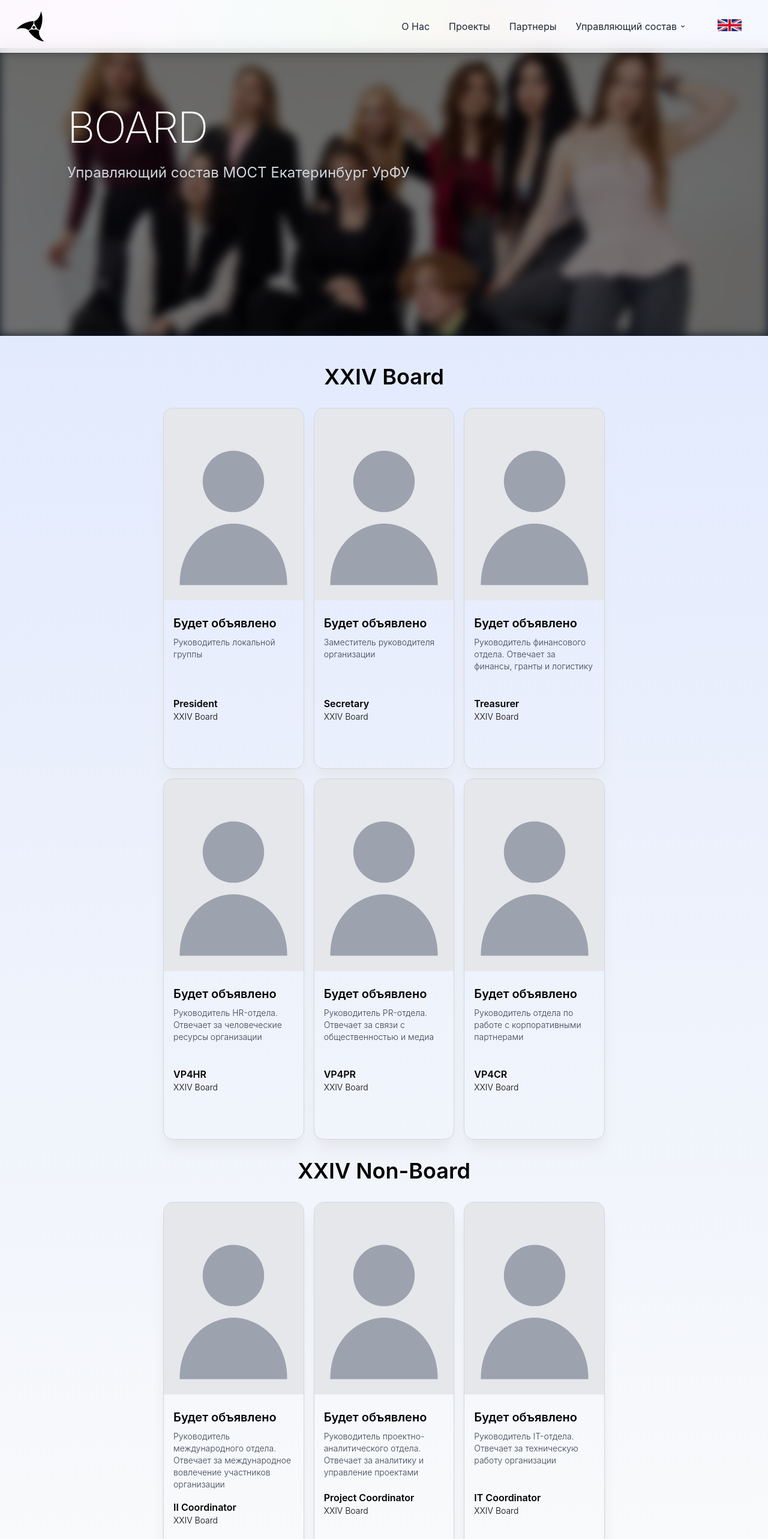
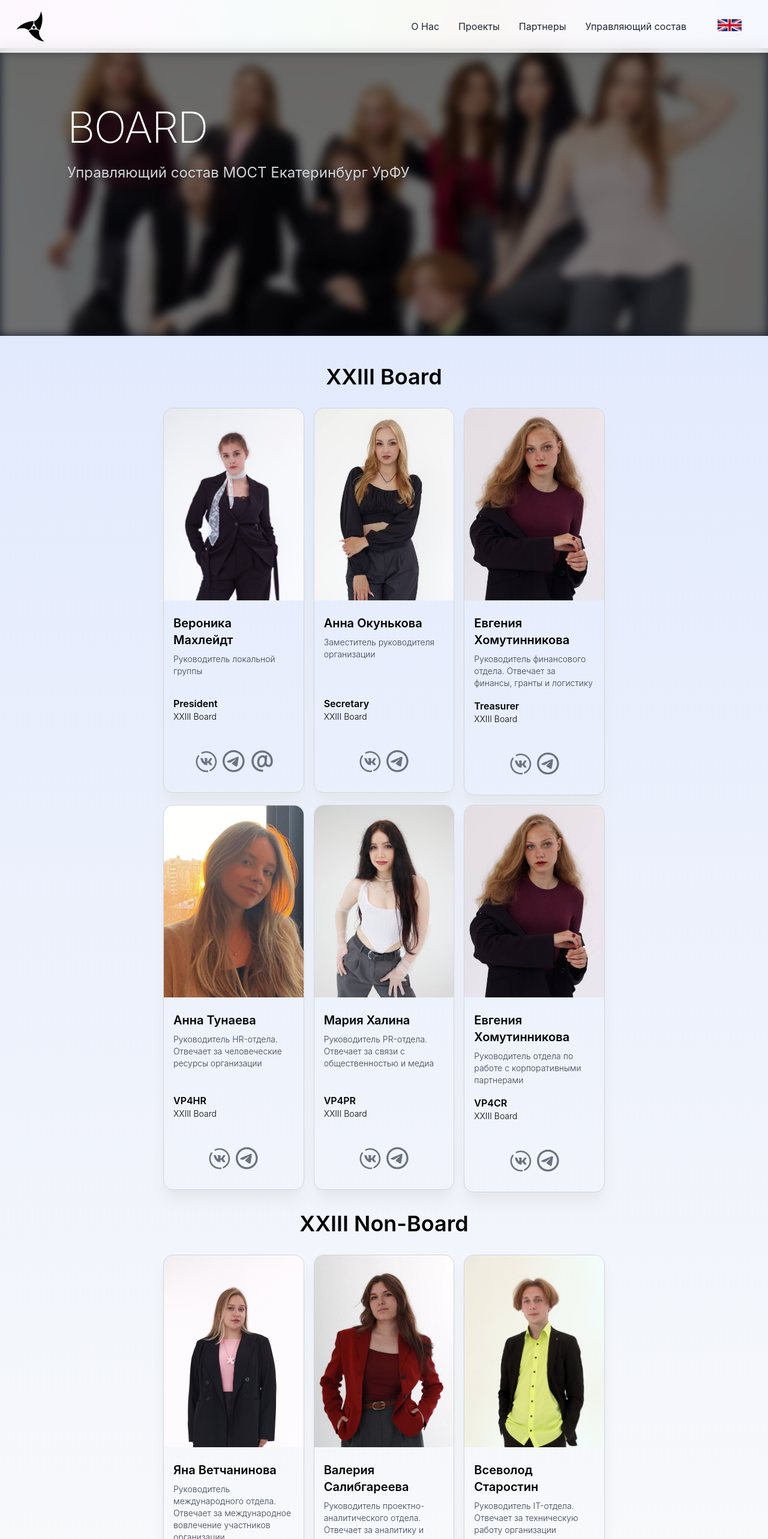
Before and after one commit to S3V04KA/new-best-site, an Angular app: page /board in a window 1280 px wide. Before the commit this address led to /board/24. Shown: the top 2566 px of the page at 60% size. Built offline with nearby package versions, Linux system fonts and the light colour scheme.

Commit message:
Revert "Add board selector dropdown, introduce placeholder Board XXIV"
This reverts commit caf635a8fde37f1e71f9013fd7441fea5343c0ef.

```diff
--- a/src/app/app.routes.ts
+++ b/src/app/app.routes.ts
@@ -3,8 +3,7 @@
 
 export const routes: Routes = [
   { path: '', component: HomeComponent },
-  { path: 'board', redirectTo: 'board/24', pathMatch: 'full' },
-  { path: 'board/:boardId', loadComponent: () => import('./board/board.component').then(m => m.BoardComponent) },
+  { path: 'board', loadComponent: () => import('./board/board.component').then(m => m.BoardComponent) },
   { path: 'aoa', loadComponent: () => import('./aoa/aoa.component').then(m => m.AoaComponent) },
   { path: 'mark', loadComponent: () => import('./markhack/markhack.component').then(m => m.MarkhackComponent) },
   { path: '**', loadComponent: () => import('./not-found/not-found.component').then(m => m.NotFoundComponent) },
--- a/src/app/board/board-members-list.component.ts
+++ b/src/app/board/board-members-list.component.ts
@@ -1,4 +1,4 @@
-import { Component, Input, inject } from '@angular/core';
+import { Component, inject } from '@angular/core';
 import { LanguageService } from '../services/language.service';
 import { BoardMember } from '../models/types';
 import { BoardMemberCardComponent } from './board-member-card.component';
@@ -11,13 +11,13 @@
     <section class="m-auto relative flex items-center justify-center"
       style="background: linear-gradient(179deg, #E2EAFDFF 0%, #073AFF00 97%)">
       <div class="min-h-screen py-8 lg:w-[60%]">
-        <p class="text-center text-4xl font-semibold py-4">{{ lang.t[boardTitleKey] }}</p>
+        <p class="text-center text-4xl font-semibold py-4">{{ lang.t['boardXXII'] }}</p>
         <div class="p-4 gap-4 grid grid-cols-1 sm:grid-cols-1 lg:grid-cols-3 select-none">
           @for (member of boardMembers; track member.id) {
             <app-board-member-card [member]="member" />
           }
         </div>
-        <p class="text-center text-4xl font-semibold py-4">{{ lang.t[nonBoardTitleKey] }}</p>
+        <p class="text-center text-4xl font-semibold py-4">{{ lang.t['nonBoardXXII'] }}</p>
         <div class="p-4 gap-4 grid grid-cols-1 sm:grid-cols-2 lg:grid-cols-3 select-none">
           @for (member of nonBoardMembers; track member.id) {
             <app-board-member-card [member]="member" />
@@ -28,26 +28,9 @@
   `
 })
 export class BoardMembersListComponent {
-  @Input() boardId = '24';
   lang = inject(LanguageService);
 
-  get boardTitleKey(): string {
-    return this.boardId === '23' ? 'boardXXII' : 'boardXXIV';
-  }
-
-  get nonBoardTitleKey(): string {
-    return this.boardId === '23' ? 'nonBoardXXII' : 'nonBoardXXIV';
-  }
-
-  get boardMembers(): BoardMember[] {
-    return this.boardId === '23' ? this.board23Members : this.board24Members;
-  }
-
-  get nonBoardMembers(): BoardMember[] {
-    return this.boardId === '23' ? this.board23NonBoardMembers : this.board24NonBoardMembers;
-  }
-
-  board23Members: BoardMember[] = [
+  boardMembers: BoardMember[] = [
     { id: 1, nameKey: 'president', position: 'President', roleKey: 'presidentRole', boardKey: 'boardXXII', image: '/images/Nika.jpg', social: [{ type: 'vk', url: 'https://vk.com/v.machleidt', icon: 'vk' }, { type: 'telegram', url: 'https://t.me/v_sio', icon: 'telegram' }, { type: 'mail', url: 'mailto:veronika.machleidt@gmail.com', icon: 'mail' }] },
     { id: 2, nameKey: 'secretary', position: 'Secretary', roleKey: 'secretaryRole', boardKey: 'boardXXII', image: '/images/Anna.jpg', social: [{ type: 'vk', url: 'https://vk.com/prprprrrr', icon: 'vk' }, { type: 'telegram', url: 'https://t.me/peachif1', icon: 'telegram' }] },
     { id: 3, nameKey: 'treasurer', position: 'Treasurer', roleKey: 'treasurerRole', boardKey: 'boardXXII', image: '/images/Jenya.jpg', social: [{ type: 'vk', url: 'https://vk.com/homutinnikova', icon: 'vk' }, { type: 'telegram', url: 'https://t.me/zececka', icon: 'telegram' }] },
@@ -56,25 +39,9 @@
     { id: 6, nameKey: 'vp4cr', position: 'VP4CR', roleKey: 'vp4crRole', boardKey: 'boardXXII', image: '/images/Jenya.jpg', social: [{ type: 'vk', url: 'https://vk.com/homutinnikova', icon: 'vk' }, { type: 'telegram', url: 'https://t.me/zececka', icon: 'telegram' }] },
   ];
 
-  board23NonBoardMembers: BoardMember[] = [
+  nonBoardMembers: BoardMember[] = [
     { id: 7, nameKey: 'iiCoord', position: 'II Coordinator', roleKey: 'iiCoordRole', boardKey: 'boardXXII', image: '/images/Yana.jpg', social: [{ type: 'vk', url: 'https://vk.com/yupivvvvv', icon: 'vk' }, { type: 'telegram', url: 'https://t.me/yehoyani', icon: 'telegram' }] },
     { id: 8, nameKey: 'projCoord', position: 'Project Coordinator', roleKey: 'projCoordRole', boardKey: 'boardXXII', image: '/images/Lera.jpg', social: [{ type: 'vk', url: 'https://vk.com/kazuride', icon: 'vk' }, { type: 'telegram', url: 'https://t.me/shipochnic', icon: 'telegram' }] },
     { id: 9, nameKey: 'itCoord', position: 'IT Coordinator', roleKey: 'itCoordRole', boardKey: 'boardXXII', image: '/images/Seva.jpg', social: [{ type: 'vk', url: 'https://vk.com/buwheat', icon: 'vk' }, { type: 'telegram', url: 'https://t.me/buwheat', icon: 'telegram' }, { type: 'github', url: 'https://github.com/S3V04KA', icon: 'github' }] },
   ];
-
-  // Board XXIV roster is not finalized yet — same roles as XXIII, names/photos are placeholders.
-  board24Members: BoardMember[] = [
-    { id: 101, nameKey: 'tbaName', position: 'President', roleKey: 'presidentRole', boardKey: 'boardXXIV', image: '/images/placeholder-avatar.svg', social: [] },
-    { id: 102, nameKey: 'tbaName', position: 'Secretary', roleKey: 'secretaryRole', boardKey: 'boardXXIV', image: '/images/placeholder-avatar.svg', social: [] },
-    { id: 103, nameKey: 'tbaName', position: 'Treasurer', roleKey: 'treasurerRole', boardKey: 'boardXXIV', image: '/images/placeholder-avatar.svg', social: [] },
-    { id: 104, nameKey: 'tbaName', position: 'VP4HR', roleKey: 'vp4hrRole', boardKey: 'boardXXIV', image: '/images/placeholder-avatar.svg', social: [] },
-    { id: 105, nameKey: 'tbaName', position: 'VP4PR', roleKey: 'vp4prRole', boardKey: 'boardXXIV', image: '/images/placeholder-avatar.svg', social: [] },
-    { id: 106, nameKey: 'tbaName', position: 'VP4CR', roleKey: 'vp4crRole', boardKey: 'boardXXIV', image: '/images/placeholder-avatar.svg', social: [] },
-  ];
-
-  board24NonBoardMembers: BoardMember[] = [
-    { id: 107, nameKey: 'tbaName', position: 'II Coordinator', roleKey: 'iiCoordRole', boardKey: 'boardXXIV', image: '/images/placeholder-avatar.svg', social: [] },
-    { id: 108, nameKey: 'tbaName', position: 'Project Coordinator', roleKey: 'projCoordRole', boardKey: 'boardXXIV', image: '/images/placeholder-avatar.svg', social: [] },
-    { id: 109, nameKey: 'tbaName', position: 'IT Coordinator', roleKey: 'itCoordRole', boardKey: 'boardXXIV', image: '/images/placeholder-avatar.svg', social: [] },
-  ];
 }
--- a/src/app/board/board.component.ts
+++ b/src/app/board/board.component.ts
@@ -1,22 +1,16 @@
-import { Component, inject } from '@angular/core';
-import { ActivatedRoute } from '@angular/router';
-import { AsyncPipe } from '@angular/common';
-import { map } from 'rxjs/operators';
+import { Component } from '@angular/core';
 import { BoardHeaderComponent } from './board-header.component';
 import { BoardMembersListComponent } from './board-members-list.component';
 
 @Component({
   selector: 'app-board',
   standalone: true,
-  imports: [BoardHeaderComponent, BoardMembersListComponent, AsyncPipe],
+  imports: [BoardHeaderComponent, BoardMembersListComponent],
   template: `
     <div class="min-h-screen bg-gray-50">
       <app-board-header></app-board-header>
-      <app-board-members-list [boardId]="(boardId$ | async) ?? '24'"></app-board-members-list>
+      <app-board-members-list></app-board-members-list>
     </div>
   `
 })
-export class BoardComponent {
-  private route = inject(ActivatedRoute);
-  boardId$ = this.route.paramMap.pipe(map(params => params.get('boardId') ?? '24'));
-}
+export class BoardComponent {}
--- a/src/app/data/translations.ts
+++ b/src/app/data/translations.ts
@@ -46,9 +46,6 @@
     boardSubtitle: "Управляющий состав МОСТ Екатеринбург УрФУ",
     boardXXII: "XXIII Board",
     nonBoardXXII: "XXIII Non-Board",
-    boardXXIV: "XXIV Board",
-    nonBoardXXIV: "XXIV Non-Board",
-    tbaName: "Будет объявлено",
     president: "Вероника Махлейдт",
     presidentRole: "Руководитель локальной группы",
     secretary: "Анна Окунькова",
@@ -163,9 +160,6 @@
     boardSubtitle: "BEST Ekaterinburg UrFU Board",
     boardXXII: "XXIII Board",
     nonBoardXXII: "XXIII Non-Board",
-    boardXXIV: "XXIV Board",
-    nonBoardXXIV: "XXIV Non-Board",
-    tbaName: "To be announced",
     president: "Veronica Makhleydt",
     presidentRole: "Local group leader",
     secretary: "Anna Okunkova",
--- a/src/app/header/header.component.ts
+++ b/src/app/header/header.component.ts
@@ -1,4 +1,4 @@
-import { Component, OnInit, OnDestroy, ElementRef, HostListener } from '@angular/core';
+import { Component, OnInit, OnDestroy } from '@angular/core';
 import { Router, NavigationEnd } from '@angular/router';
 import { Subject } from 'rxjs';
 import { filter, takeUntil } from 'rxjs/operators';
@@ -35,22 +35,7 @@
               <li><button (click)="navigateToSection('About_US')" class="text-gray-800 hover:text-gray-600 transition-colors duration-300">{{ lang.t['about'] }}</button></li>
               <li><button (click)="navigateToSection('OUR_MEROS')" class="text-gray-800 hover:text-gray-600 transition-colors duration-300">{{ lang.t['projects'] }}</button></li>
               <li><button (click)="navigateToSection('OUR_PARTNERS')" class="text-gray-800 hover:text-gray-600 transition-colors duration-300">{{ lang.t['partners'] }}</button></li>
-              <li class="relative">
-                <button (click)="isBoardMenuOpen = !isBoardMenuOpen"
-                  class="flex items-center gap-1 text-gray-800 hover:text-gray-600 transition-colors duration-300"
-                  [attr.aria-expanded]="isBoardMenuOpen">
-                  {{ lang.t['board'] }}
-                  <svg class="w-3 h-3" fill="currentColor" viewBox="0 0 20 20" xmlns="http://www.w3.org/2000/svg">
-                    <path fill-rule="evenodd" d="M5.293 7.293a1 1 0 011.414 0L10 10.586l3.293-3.293a1 1 0 111.414 1.414l-4 4a1 1 0 01-1.414 0l-4-4a1 1 0 010-1.414z" clip-rule="evenodd"></path>
-                  </svg>
-                </button>
-                @if (isBoardMenuOpen) {
-                  <ul class="absolute top-full left-0 mt-2 min-w-[10rem] rounded-lg bg-white py-2 shadow-lg z-50">
-                    <li><button (click)="navigateToBoard('24')" class="block w-full px-4 py-2 text-left text-gray-800 hover:bg-gray-100">{{ lang.t['boardXXIV'] }}</button></li>
-                    <li><button (click)="navigateToBoard('23')" class="block w-full px-4 py-2 text-left text-gray-800 hover:bg-gray-100">{{ lang.t['boardXXII'] }}</button></li>
-                  </ul>
-                }
-              </li>
+              <li><button (click)="navigateToPage('board')" class="text-gray-800 hover:text-gray-600 transition-colors duration-300">{{ lang.t['board'] }}</button></li>
               <li>
                 <button (click)="lang.toggleLanguage()" class="block font-sans md:px-5 hover:opacity-80 transition-opacity duration-300"
                   [attr.aria-label]="lang.isRussian ? 'Switch to English' : 'Переключиться на русский'">
@@ -68,21 +53,7 @@
               <li><button (click)="navigateToSection('About_US')" class="text-left w-full bg-transparent border-none p-0">{{ lang.t['about'] }}</button></li>
               <li><button (click)="navigateToSection('OUR_MEROS')" class="text-left w-full bg-transparent border-none p-0">{{ lang.t['projects'] }}</button></li>
               <li><button (click)="navigateToSection('OUR_PARTNERS')" class="text-left w-full bg-transparent border-none p-0">{{ lang.t['partners'] }}</button></li>
-              <li>
-                <button (click)="isBoardMenuOpen = !isBoardMenuOpen" class="flex w-full items-center justify-between bg-transparent border-none p-0 text-left"
-                  [attr.aria-expanded]="isBoardMenuOpen">
-                  {{ lang.t['board'] }}
-                  <svg class="w-3 h-3" fill="currentColor" viewBox="0 0 20 20" xmlns="http://www.w3.org/2000/svg">
-                    <path fill-rule="evenodd" d="M5.293 7.293a1 1 0 011.414 0L10 10.586l3.293-3.293a1 1 0 111.414 1.414l-4 4a1 1 0 01-1.414 0l-4-4a1 1 0 010-1.414z" clip-rule="evenodd"></path>
-                  </svg>
-                </button>
-                @if (isBoardMenuOpen) {
-                  <ul class="mt-3 space-y-3 pl-4">
-                    <li><button (click)="navigateToBoard('24')" class="text-left w-full bg-transparent border-none p-0 text-gray-600">{{ lang.t['boardXXIV'] }}</button></li>
-                    <li><button (click)="navigateToBoard('23')" class="text-left w-full bg-transparent border-none p-0 text-gray-600">{{ lang.t['boardXXII'] }}</button></li>
-                  </ul>
-                }
-              </li>
+              <li><button (click)="navigateToPage('board')" class="text-left w-full bg-transparent border-none p-0">{{ lang.t['board'] }}</button></li>
               <li>
                 <button (click)="lang.toggleLanguage()" class="block font-sans md:px-5 hover:opacity-80 transition-opacity duration-300"
                   [attr.aria-label]="lang.isRussian ? 'Switch to English' : 'Переключиться на русский'">
@@ -99,13 +70,11 @@
 })
 export class HeaderComponent implements OnInit, OnDestroy {
   isMobileMenuOpen = false;
-  isBoardMenuOpen = false;
   currentRoute = '';
   private destroy$ = new Subject<void>();
 
   constructor(
     private router: Router,
-    private elementRef: ElementRef,
     public lang: LanguageService
   ) {}
 
@@ -123,23 +92,14 @@
     this.destroy$.complete();
   }
 
-  @HostListener('document:click', ['$event'])
-  onDocumentClick(event: MouseEvent) {
-    if (this.isBoardMenuOpen && !this.elementRef.nativeElement.contains(event.target)) {
-      this.isBoardMenuOpen = false;
-    }
-  }
-
   navigateToHome() {
     this.router.navigate(['/']);
     this.isMobileMenuOpen = false;
-    this.isBoardMenuOpen = false;
   }
 
-  navigateToBoard(boardId: string) {
-    this.router.navigate(['/board', boardId]);
+  navigateToPage(page: string) {
+    this.router.navigate([`/${page}`]);
     this.isMobileMenuOpen = false;
-    this.isBoardMenuOpen = false;
   }
 
   navigateToSection(sectionId: string) {
@@ -155,6 +115,5 @@
       if (el) el.scrollIntoView({ behavior: 'smooth' });
     }
     this.isMobileMenuOpen = false;
-    this.isBoardMenuOpen = false;
   }
 }
```
Also changed, not shown: public/images/placeholder-avatar.svg (deleted).
